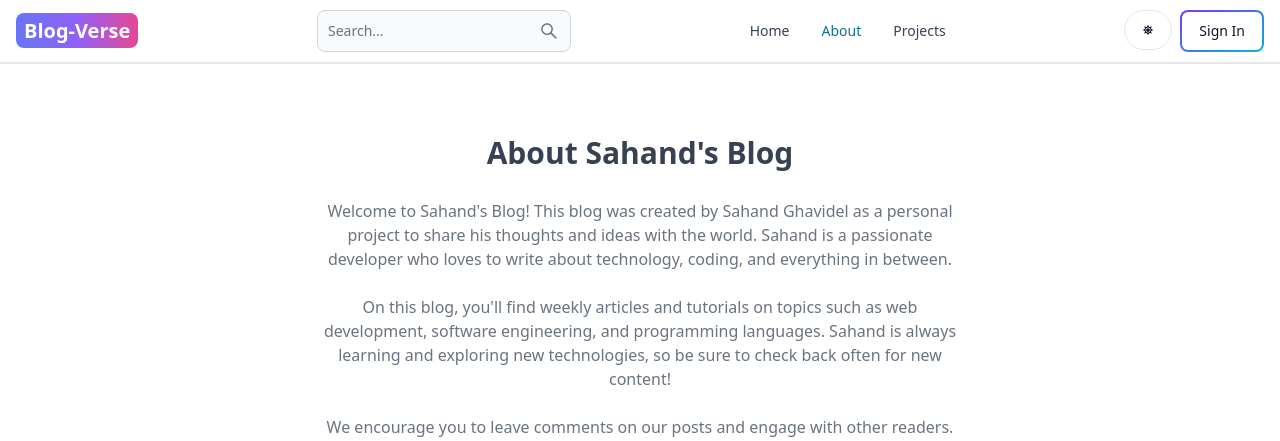
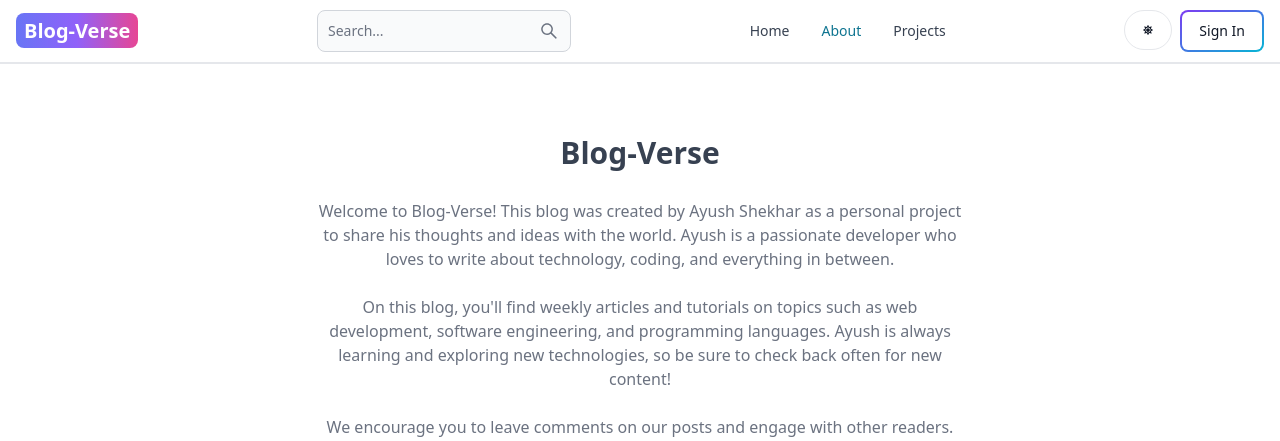
Before and after one commit to ayushshekhar34/Blog-Verse, a React (Vite) app in the folder client/: page /about in a window 1280 px wide. Shown: the top 441 px of the page. Built offline with nearby package versions, Linux system fonts and the light colour scheme; no server answers.

Commit message:
Update About.jsx

```diff
--- a/client/src/pages/About.jsx
+++ b/client/src/pages/About.jsx
@@ -6,20 +6,20 @@ export default function About() {
       <div className='max-w-2xl mx-auto p-3 text-center'>
         <div>
           <h1 className='text-3xl font font-semibold text-center my-7'>
-            About Sahand's Blog
+            Blog-Verse
           </h1>
           <div className='text-md text-gray-500 flex flex-col gap-6'>
             <p>
-              Welcome to Sahand's Blog! This blog was created by Sahand Ghavidel
+              Welcome to Blog-Verse! This blog was created by Ayush Shekhar
               as a personal project to share his thoughts and ideas with the
-              world. Sahand is a passionate developer who loves to write about
+              world. Ayush is a passionate developer who loves to write about
               technology, coding, and everything in between.
             </p>
 
             <p>
               On this blog, you'll find weekly articles and tutorials on topics
               such as web development, software engineering, and programming
-              languages. Sahand is always learning and exploring new
+              languages. Ayush is always learning and exploring new
               technologies, so be sure to check back often for new content!
             </p>
 
```
